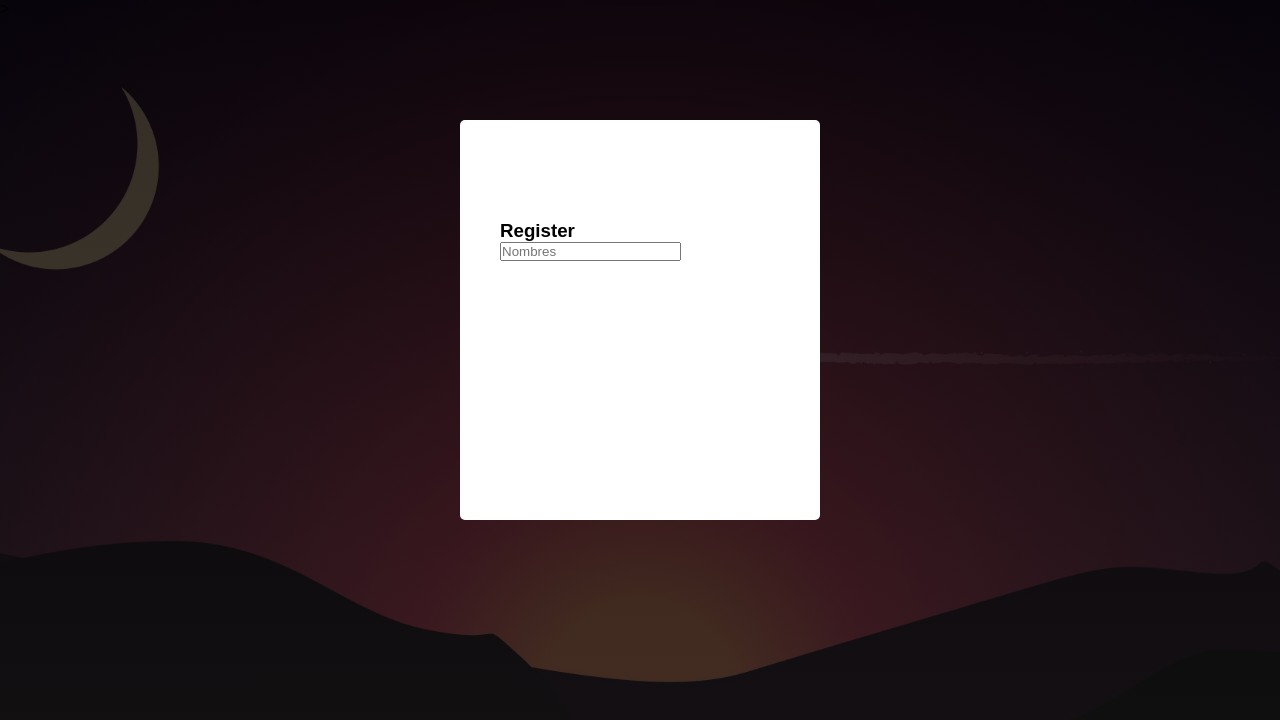
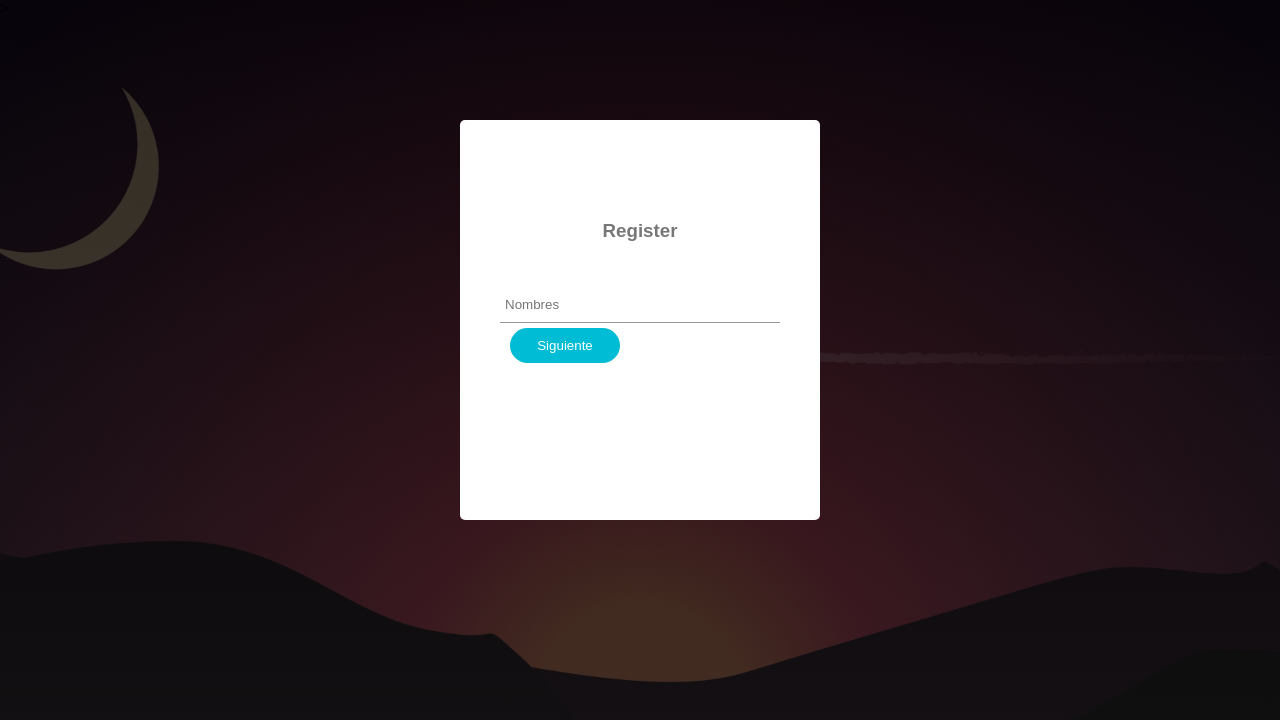
Before and after one commit to ycozco/web2_examen_epis_2022, a plain HTML site: page index.html in a window 1280 px wide. Drawn offline with Linux system fonts and the light colour scheme.

Commit message:
button with css added

```diff
--- a/index.css
+++ b/index.css
@@ -16,7 +16,7 @@ body{
     border-radius: 5px;
     position: relative;
 }
-.h3{
+h3{
     text-align: center;
     margin-bottom: 40px;
     color:#777;
@@ -26,5 +26,29 @@ body{
     position: absolute;
     top:100px;
     left: 40px;
-
 }
+form input{
+    width: 100%;
+    padding: 10px 5px;
+    margin: 5px 0;
+    border: 0;
+    border-bottom: 1px solid #999;
+    outline: none;
+    background: transparent;
+}
+.btn-box{
+    width: 100%;
+    margin: 30px;
+    text-align: center;
+}
+form button{
+    width: 110px;
+    height: 35px;
+    margin: 0 10px;
+    background: linear-gradient(to left,#00bcd4,#00bcd4);
+    border-radius: 30px;
+    border:0;
+    outline: none;
+    color: #fff;
+    cursor: pointer;
+}
--- a/index.html
+++ b/index.html
@@ -10,9 +10,12 @@
 <body>
     <div class="container">
         <form>
-            <h3>Register</h3>
+            <h3>Register </h3>
             <input type="text" placeholder="Nombres" name="name" required>
 
+            <div class="button-box">
+                <button type="button">Siguiente</button>
+            </div>
         </form>
     </div>
 
```
